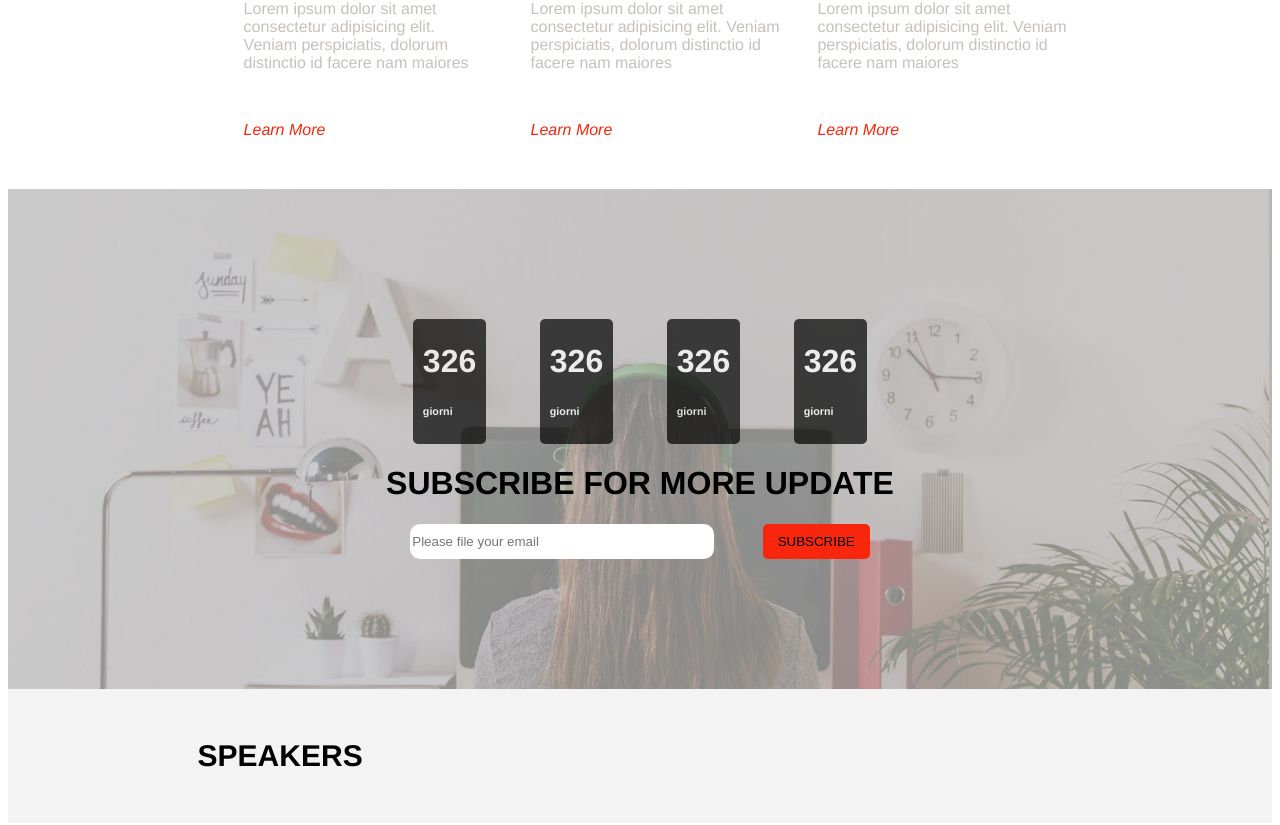
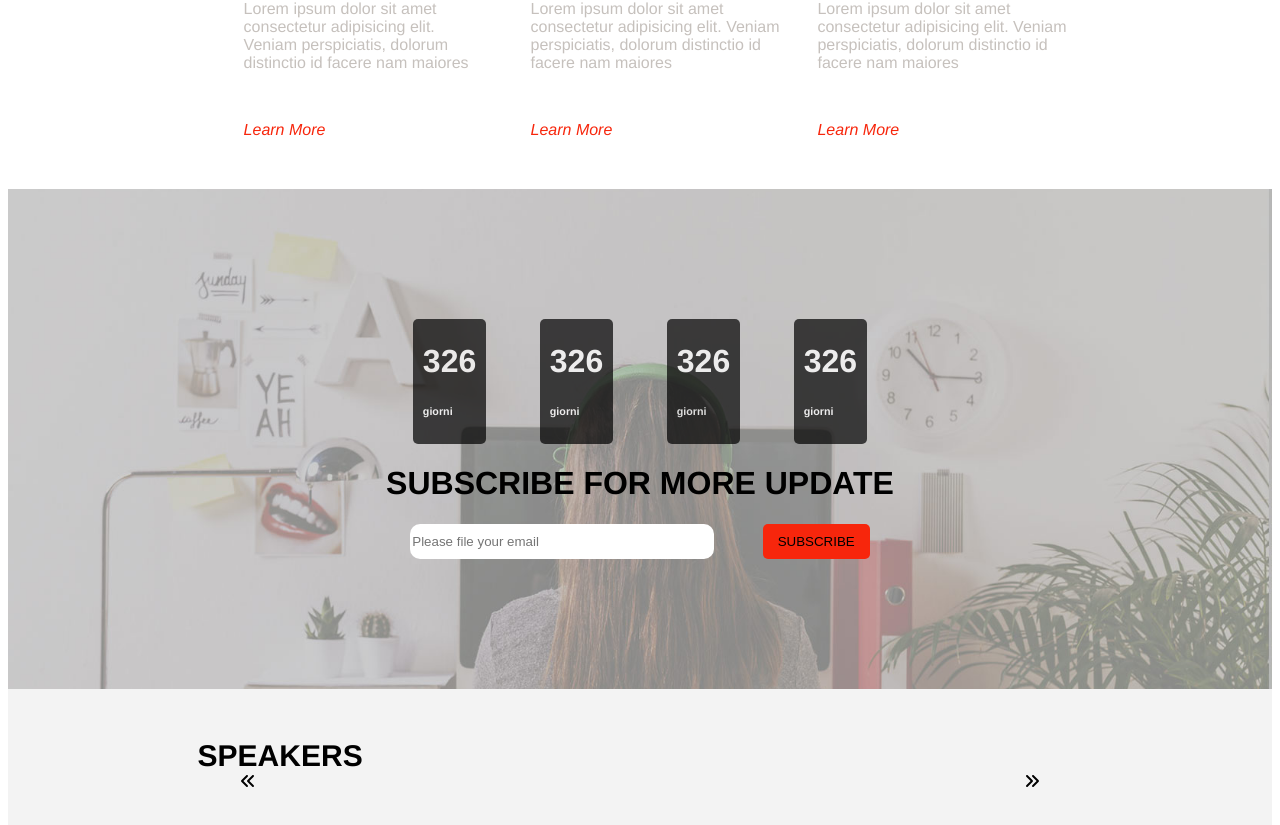
Before and after one commit to AndreaPanzeriDev/proj-html-vuejs, a Vue app: page / in a window 1280 px wide. Shown: the part 664-1489 px from the top of the page. Built offline with nearby package versions, Linux system fonts and the light colour scheme.

Commit message:
auto-save

```diff
--- a/src/App.vue
+++ b/src/App.vue
@@ -1,7 +1,7 @@
 <template>
   <div id="app">
     <HeaderComp/>
-    <MainComp :arrayAboutUs="aboutUs"/>
+    <MainComp :arrayAboutUs="aboutUs" :arraySpeakers="speakers"/>
   </div>
 </template>
 
@@ -21,7 +21,17 @@ export default {
         {icon: 'fa-solid fa-trophy', title: 'WHO WE ARE', phrase:'Lorem ipsum dolor sit amet consectetur adipisicing elit. Veniam perspiciatis, dolorum distinctio id facere nam maiores'},
         {icon: 'fa-solid fa-bolt', title: 'WHAT WE DO', phrase:'Lorem ipsum dolor sit amet consectetur adipisicing elit. Veniam perspiciatis, dolorum distinctio id facere nam maiores'},
         {icon: 'fa-solid fa-question', title: 'WHY US', phrase:'Lorem ipsum dolor sit amet consectetur adipisicing elit. Veniam perspiciatis, dolorum distinctio id facere nam maiores'},
-      ]
+      ],
+      speakers: [
+        {person: './assets/img/speaker-1-150x150.jpg', name: 'PATRICK SPENCER', job: 'S&P Analyzer'},
+        {person: './assets/img/speaker-2-150x150.jpg', name: 'JANET JONES', job: "NewYork Post't GM"},
+        {person: './assets/img/speaker-3-150x150.jpg', name: 'MICHEAL DOVER', job: "Starbuck's CEO"},
+        {person: './assets/img/speaker-4-150x150.jpg', name: 'ANGELINA HOLY', job: "Maxii's Manager"},
+        {person: './assets/img/speaker-5-150x150.jpg', name: 'PATRICK SPENCER', job: 'S&P Analyzer'},
+        {person: './assets/img/speaker-6-150x150.jpg', name: 'PATRICK SPENCER', job: 'S&P Analyzer'},
+        {person: './assets/img/speaker-7-150x150.jpg', name: 'PATRICK SPENCER', job: 'S&P Analyzer'},
+        {person: './assets/img/speaker-8-150x150.jpg', name: 'PATRICK SPENCER', job: 'S&P Analyzer'},
+      ],
     }
   }
 }
--- a/src/components/MainComp.vue
+++ b/src/components/MainComp.vue
@@ -3,7 +3,7 @@
     <EventComp/>
     <QuestionComp :arrayAboutUs="arrayAboutUs"/>
     <SubscribeComp/>
-    <speakerComp/>
+    <speakerComp :arraySpeakers="arraySpeakers"/>
   </div>
 </template>
 
@@ -21,7 +21,8 @@ export default {
         speakerComp
     },
     props:{
-      arrayAboutUs: Array
+      arrayAboutUs: Array,
+      arraySpeakers: Array
     },
 }
 </script>
--- a/src/components/speaker/speakerComp.vue
+++ b/src/components/speaker/speakerComp.vue
@@ -2,6 +2,11 @@
   <div id="speakerComp">
     <div class="contaier">
         <span class="fw-bold">SPEAKERS</span>
+        <div class="d-flex container_profession">
+          <i class="fa-solid fa-angles-left"></i>
+            <div v-for="(elem, index) in arraySpeakers" :key="index" :singleItem="elem"></div>
+          <i class="fa-solid fa-angles-right"></i>
+        </div>
     </div>
   </div>
 </template>
@@ -9,6 +14,14 @@
 <script>
 export default {
   name: "speakerComp",
+  props:{
+    arraySpeakers: Array
+  },
+  data(){
+    return{
+      position : 0
+    }
+  }
 };
 </script>
 
@@ -26,4 +39,8 @@ export default {
 .contaier > span {
     font-size: 30px;
 }
+
+.container_profession{
+  justify-content: space-around;
+}
 </style>
```
